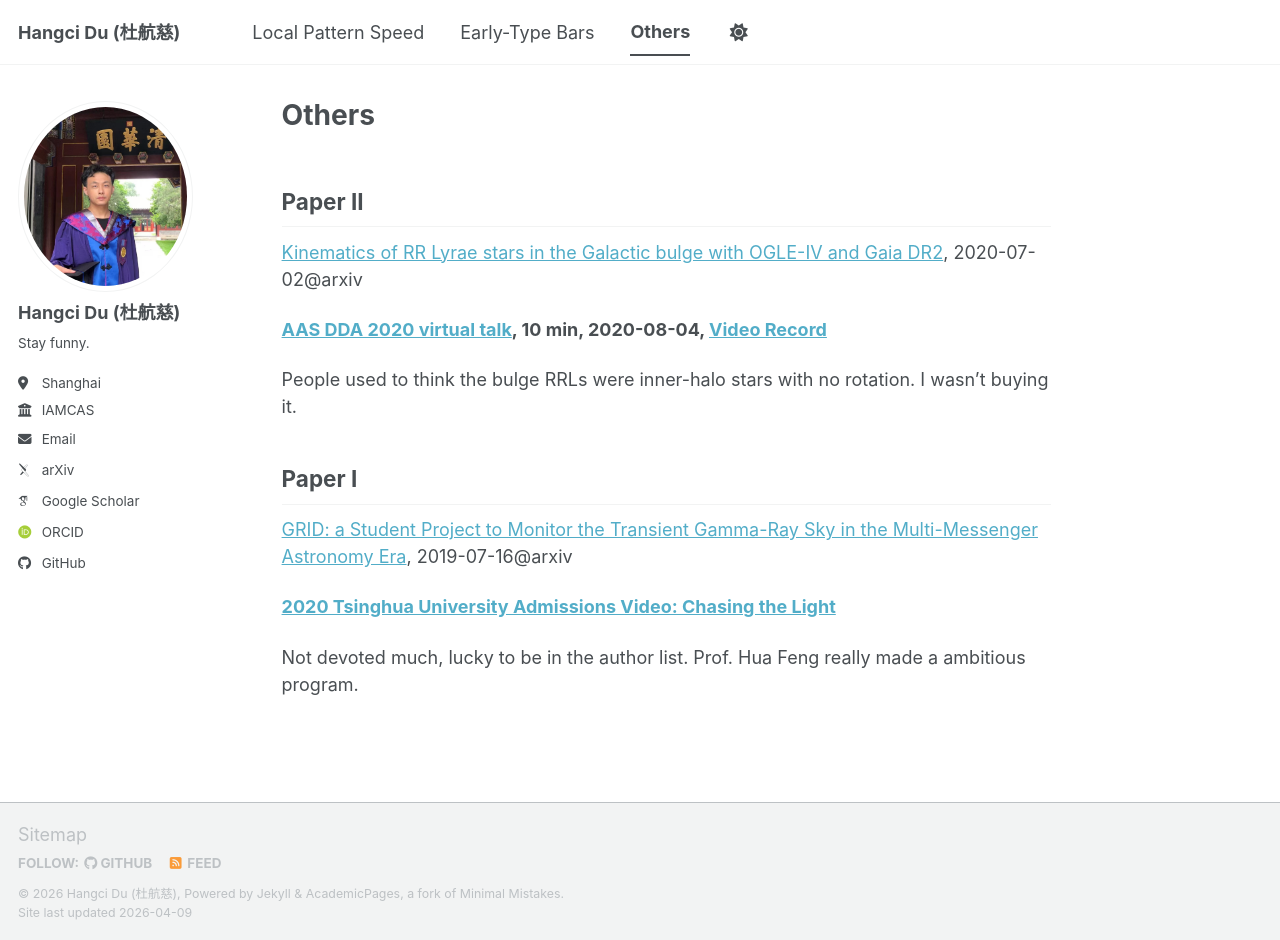
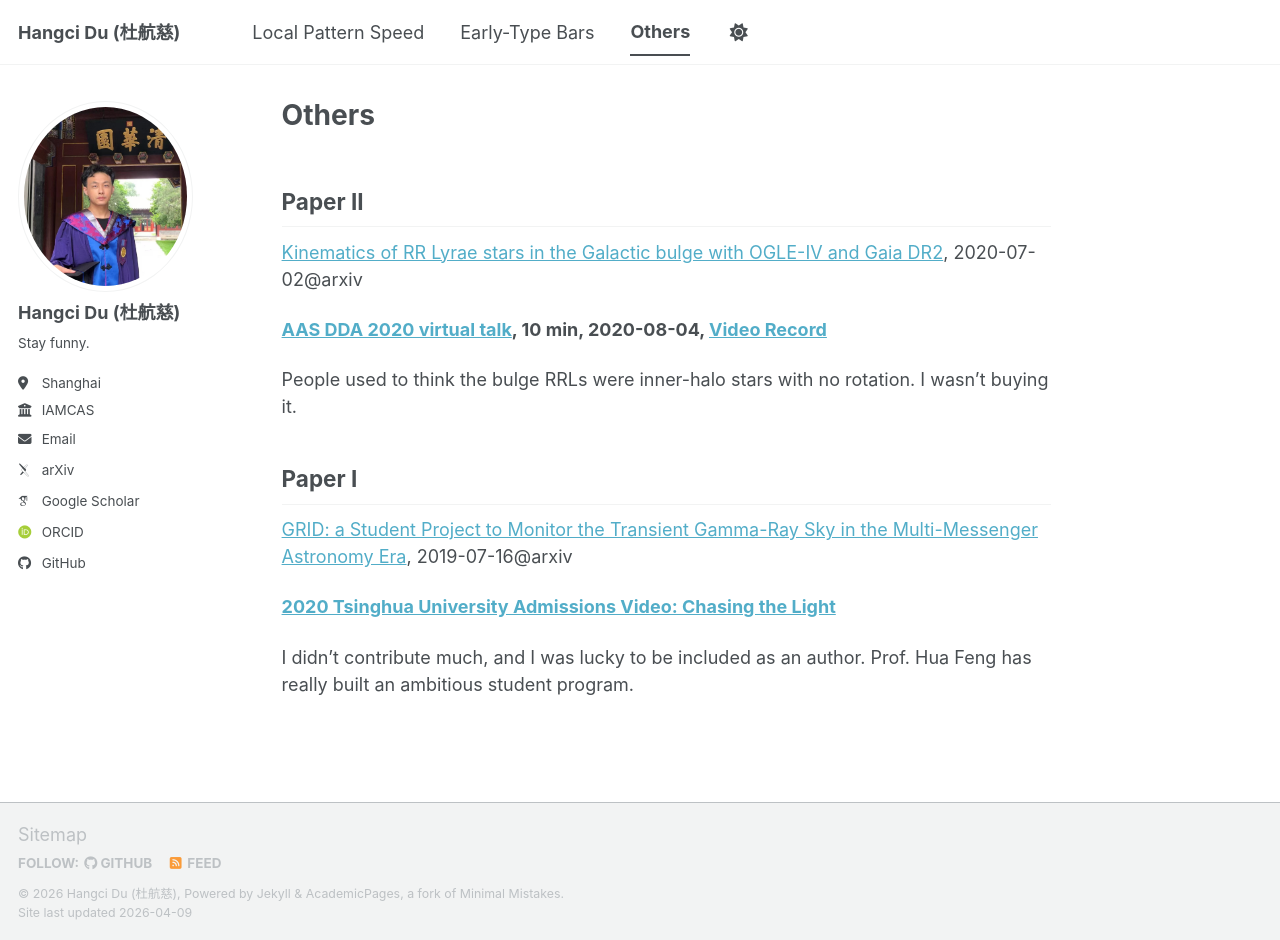
Before and after one commit to hangcidu/hangcidu.github.io, a Jekyll site: the page built from _pages/others.md, in a window 1280 px wide and 940 px high. Built offline with Jekyll 4.4.1, drawn with Linux system fonts in a browser that asks for light colours; some web fonts are replaced; a script bundle is joined from its source files by our own code; library files that are not in the unit come from our copies.

Commit message:
Update others.md

```diff
--- a/_pages/others.md
+++ b/_pages/others.md
@@ -19,4 +19,4 @@ People used to think the bulge RRLs were inner-halo stars with no rotation. I wa
 
 [**2020 Tsinghua University Admissions Video: Chasing the Light**](https://mp.weixin.qq.com/s/W420XSDzJ5_Dt1w28x9TKg)
 
-Not devoted much, lucky to be in the author list. Prof. Hua Feng really made a ambitious program.
+I didn’t contribute much, and I was lucky to be included as an author. Prof. Hua Feng has really built an ambitious student program.
```
